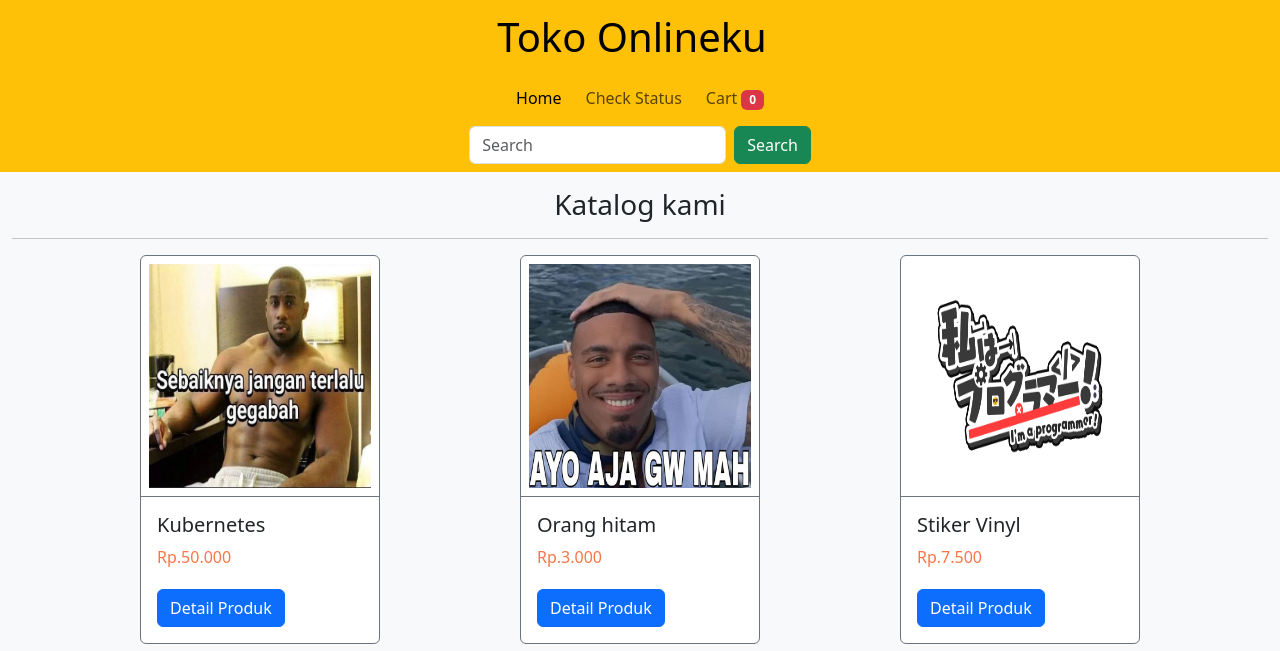
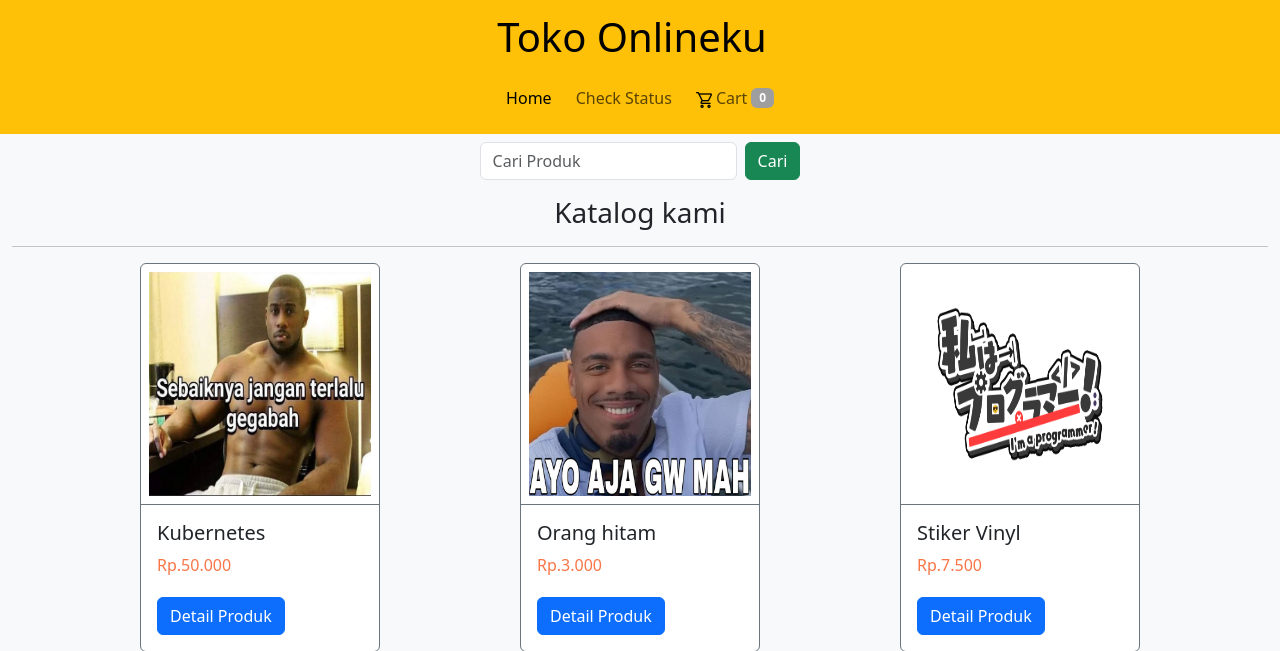
Before and after one commit to Nqadhafi/e-commerce, a PHP site: page / in a window 1280 px wide. Shown: the top 651 px of the page. Run offline with PHP 8.4, Linux system fonts and the light colour scheme; data comes from the database, SQL or seed files in the repository; grey boxes are pictures that could not be loaded.

Commit message:
Finalize search

```diff
--- a/header.php
+++ b/header.php
@@ -16,6 +16,8 @@ if (isset($_SESSION['keranjang'])) {
     <meta name="viewport" content="width=device-width, initial-scale=1.0">
     <link rel="stylesheet" href="./lib/css/main.css">
     <link rel="stylesheet" href="./lib/css/bootstrap.min.css">
+
+
 
 </head>
 
@@ -44,21 +46,18 @@ if (isset($_SESSION['keranjang'])) {
                     </li>
                     <!-- Cart -->
                     <li class="nav-item p-1">
-                        <a class="nav-link" href="./cart.php" id="cart">
-                            Cart <span class="badge badge-pill bg-danger"><?php echo $total_keranjang?></span>
+                        <a class="nav-link d-flex" href="./cart.php" id="cart">
+                        <div class="icon-cart me-1">
+                        <img src="./assets/img/cart.png" alt="">
+                        </div>
+                            Cart <span class="badge badge-pill bg-danger align-self-center ms-1"><?php echo $total_keranjang?>
+                        </span>
                         </a>
                     </li>
                     <!-- Cart end -->
                 </ul>
                 </div>
-                <!-- Form -->
-                <div>
-                <form class="d-flex" role="search">
-                    <input class="form-control me-2" type="search" placeholder="Search" aria-label="Search">
-                    <button class="btn btn-success  btn-outline-seccondary" type="submit">Search</button>
-                </form>
-                </div>
-                <!-- form end -->
+
             </div>
             </div>
             <!-- Collapse end -->
--- a/index.php
+++ b/index.php
@@ -3,9 +3,26 @@ include('header.php');
 $query = mysqli_query($config, "SELECT * FROM tb_produk");
 $data = mysqli_fetch_all($query, MYSQLI_ASSOC);
 
+if(isset($_GET['cari'])){
+    $keyword = $_GET['cari'];
+    $query = mysqli_query($config, "SELECT * FROM tb_produk WHERE nama_produk LIKE '%$keyword%'");
+    $data = mysqli_fetch_all($query, MYSQLI_ASSOC);
+    if(!$data){
+        $msg = "Produk tidak ditemukan" ;
+    }
+}
 ?>
+
+
 <body class="bg-light">
+
     <div class="container-fluid">
+    <div class=" mt-2 d-flex align-self-center justify-content-center align-self-center">
+    <form class="d-flex" role="search" method="get">
+        <input class="form-control me-2" type="search" placeholder="Cari Produk" name="cari" aria-label="Search">
+        <button class="btn btn-success  btn-outline-seccondary" type="submit">Cari</button>
+    </form>
+</div>
         <!-- Header  -->
         <div class="text-center mt-3">
             <h3>Katalog kami</h3>
@@ -14,14 +31,19 @@ $data = mysqli_fetch_all($query, MYSQLI_ASSOC);
         <!-- katalog -->
         <div class="container">
             <div class="row justify-content-center">
+                <?php
+                    if (isset($msg)){
+                        echo "<div class='text-center fw-bold'>" . $msg . "</div>";
+                    }
+                ?>
                 <?php foreach ($data as $data) : ?>
                     <!-- Produk -->
                     <div class="col-md-4 d-flex justify-content-center mb-4">
                         <div class="card border-secondary border" style="width: 15rem;">
                             <img src="./assets/uploads/<?php echo $data['gambar_produk'] ?>" class="card-img-top p-2" alt="...">
                             <div class="card-body border-top border-secondary">
-                            <h5 class="card-title"><?php echo $data['nama_produk']?></h5>
-                            <p class="card-text harga">Rp.<?php echo number_format($data['harga_produk'], 0, ',', '.')?></p>
+                                <h5 class="card-title"><?php echo $data['nama_produk'] ?></h5>
+                                <p class="card-text harga">Rp.<?php echo number_format($data['harga_produk'], 0, ',', '.') ?></p>
                                 <a href="./product.php?id=<?php echo $data['id_produk'] ?>" class="btn btn-primary text-decoration-none mt-1">Detail Produk</a>
                             </div>
                         </div>
--- a/lib/css/main.css
+++ b/lib/css/main.css
@@ -11,7 +11,9 @@
     color: rgb(248, 118, 71) !important;
     font-weight: 500;
 }
-
+.badge{
+    background-image: url('./assets/cart.png');
+}
 .product {
     display: flex !important;
     flex-direction: row !important;
@@ -20,6 +22,9 @@
 }
 .product-img img{
  max-width: 10rem;
+}
+.icon-cart img{
+    height: 1rem;
 }
  .card img{
     height: 15rem;
```
Also changed, not shown: check.php (+2 -6 lines), assets/img/cart.png (added). Lines whose indentation alone changed are shown as unchanged.
